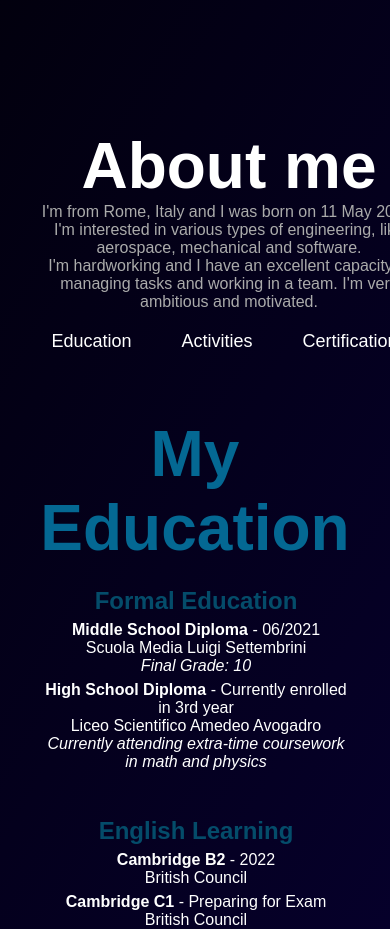
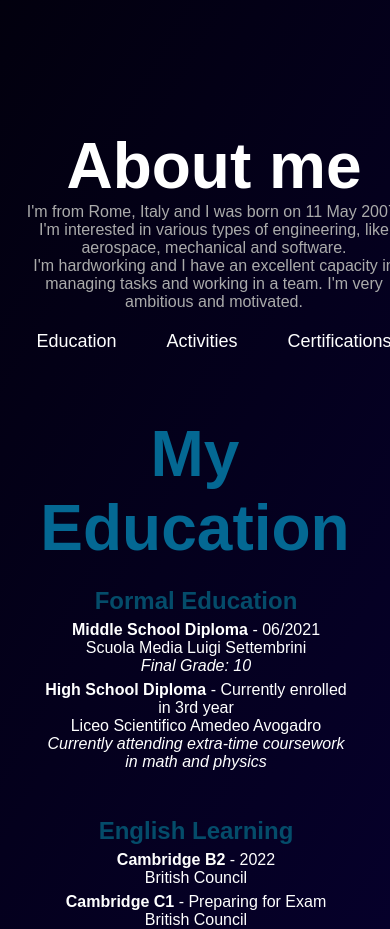
Before and after one commit to leogds07/Personal, a plain HTML site: page index.html in a window 390 px wide. Shown: the part 780-1709 px from the top of the page. Drawn offline with Linux system fonts and the light colour scheme.

Commit message:
Update style.css

```diff
--- a/style.css
+++ b/style.css
@@ -394,7 +394,7 @@ nav ul li a:hover::after{
     #about .about-col-2{
         width: 400px;
         position: relative;
-        right: 10px;
+        right: 25px;
         margin-top: -100px;
     }
     #about .tab-titles{
```
